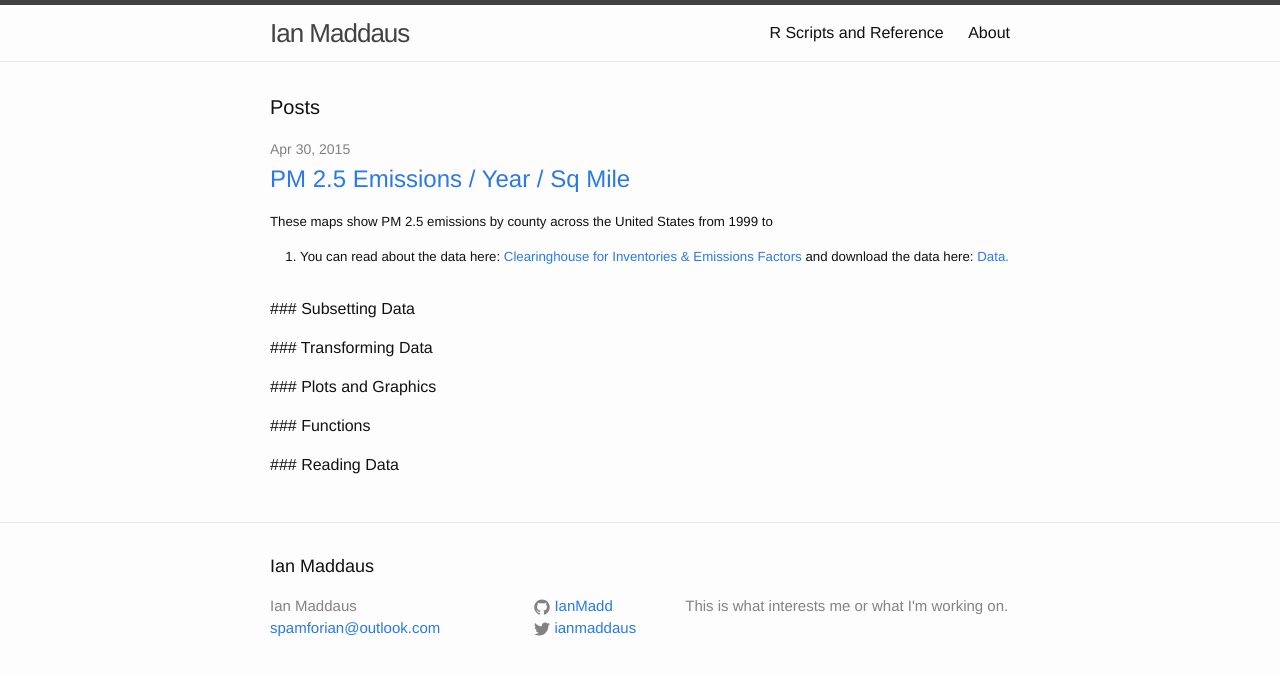
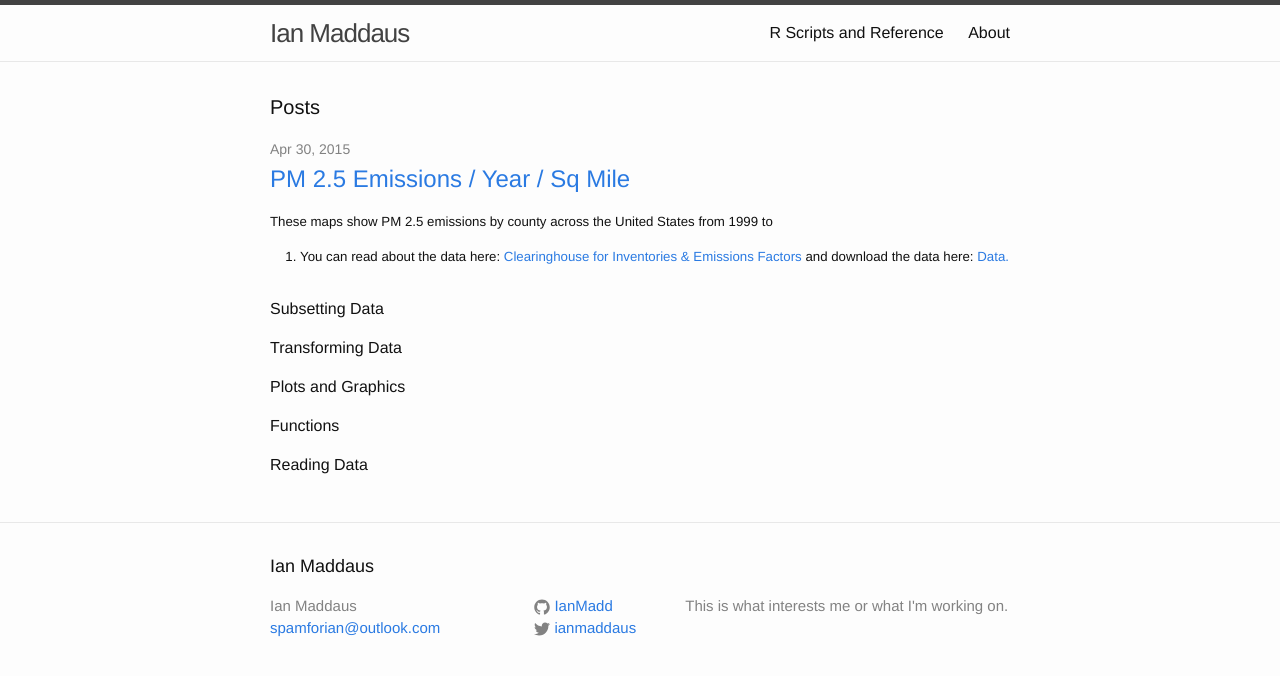
Before and after one commit to Ian-Ma/Ian-Ma.github.io, a Jekyll site: the page built from index.html, in a window 1280 px wide. Shown: the top 676 px of the page. Built offline with Jekyll 4.4.1, drawn with Linux system fonts in a browser that asks for light colours.

Commit message:
Change prefix for list of pages

```diff
--- a/index.html
+++ b/index.html
@@ -24,7 +24,7 @@ layout: default
 
 
 {% for cat in site.category-list %}
-### {{ cat }}
+{{ cat }}
 <ul>
   {% for page in site.pages %}
     {% if page.resource == true %}
```
